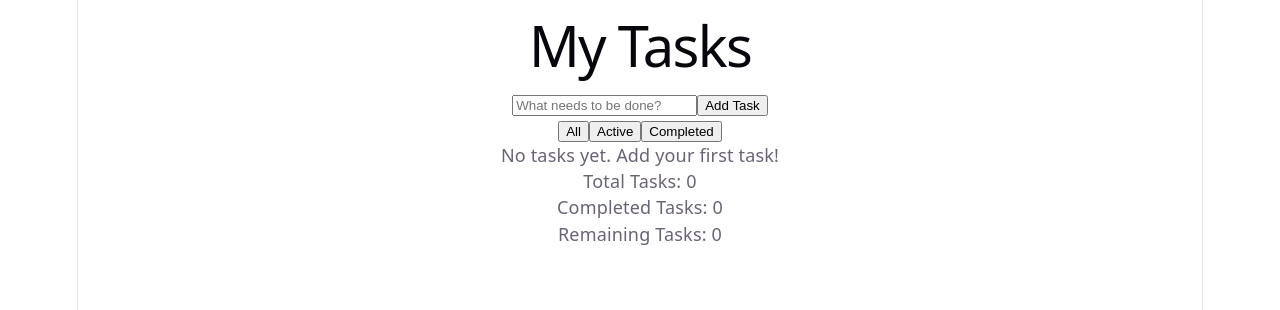
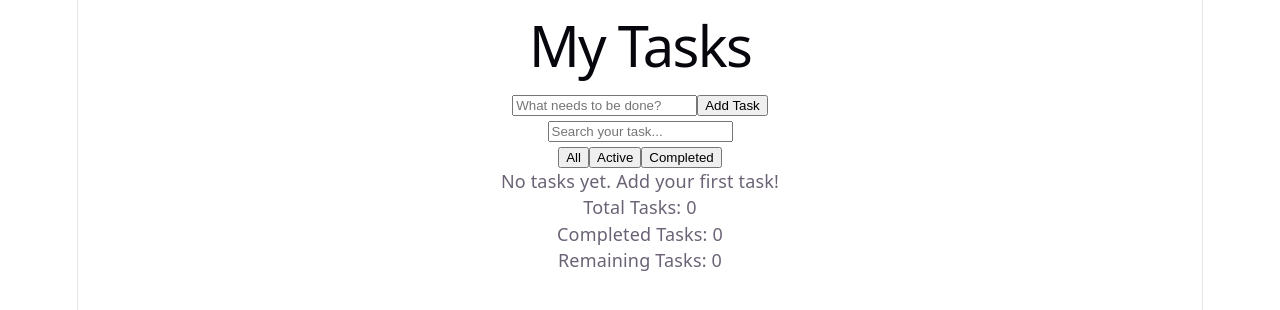
Before and after one commit to FatimaGhafoor/my-todo-app, a React (Vite) app: page / in a window 1280 px wide. Shown: the top 310 px of the page. Built offline with nearby package versions, Linux system fonts and the light colour scheme.

Commit message:
feat: search todos logic applied through derived state and controlled input

```diff
--- a/src/App.jsx
+++ b/src/App.jsx
@@ -5,6 +5,7 @@ export default function App() {
   const [todos, setTodos] = useState([]);
   const [newTodo, setNewTodo] = useState("");
   const [filter, setFilter] = useState("all");
+  const [searchQuery, setSearchQuery] = useState("");
 
   const handleAddTodo = (e) => {
     e.preventDefault();
@@ -30,9 +31,12 @@ export default function App() {
   const completedTasks = todos.filter((todo) => todo.completed).length;
   const remainingTasks = todos.filter((todo) => !todo.completed).length;
   const getFilteredTodos = todos.filter((todo) => {
-    if (filter === "active") return !todo.completed;
-    if (filter === "completed") return todo.completed;
-    return true;
+    const matchSearch = todo.text
+      .toLowerCase()
+      .includes(searchQuery.toLocaleLowerCase());
+    if (filter === "active") return !todo.completed && matchSearch;
+    if (filter === "completed") return todo.completed && matchSearch;
+    return matchSearch;
   });
 
   return (
@@ -48,6 +52,13 @@ export default function App() {
         />
         <button type="submit">Add Task</button>
       </form>
+
+      <input
+        type="text"
+        placeholder="Search your task..."
+        value={searchQuery}
+        onChange={(e) => setSearchQuery(e.target.value)}
+      />
 
       <div className="filter-section">
         <button className="filter-btn" onClick={() => setFilter("all")}>
```
